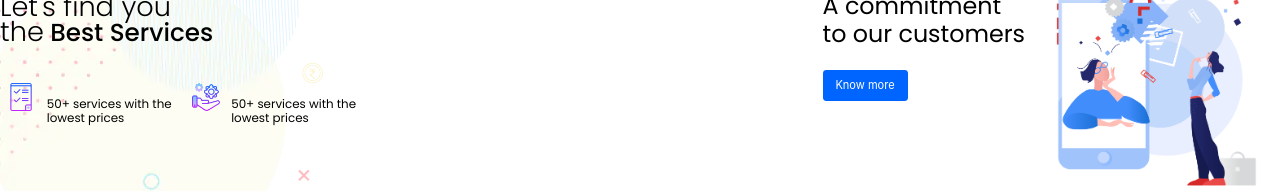
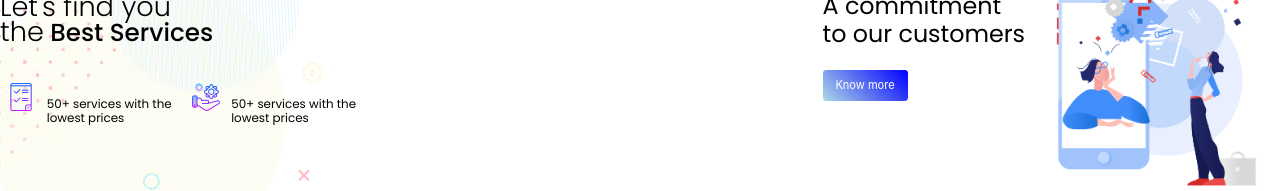
Before and after one commit to domster4444/abian_company, a React (Create React App) app: page / in a window 1280 px wide. Shown: the part 151-342 px from the top of the page. Built offline with nearby package versions, Linux system fonts and the light colour scheme.

Commit message:
chor(heroSection):improve right section with gradient btn

```diff
--- a/src/scss/1-helpers/_variables.scss
+++ b/src/scss/1-helpers/_variables.scss
@@ -3,6 +3,8 @@
 //****************************
 
 //*Primary
+$primary_lightblue: lightblue; //*color used for toolbar
+$primary_blue: blue; //*color used for toolbar
 $primary_black: rgb(0, 0, 0); //*color used for toolbar
 $primary_white: rgb(255, 255, 255);
 $primary_wheat: rgb(245, 222, 179);
--- a/src/scss/3-basics/_global.scss
+++ b/src/scss/3-basics/_global.scss
@@ -22,7 +22,11 @@
   border: none;
   border-radius: 0.4rem;
   color: $primary_white;
-  background-color: $royal_blue;
+  background: linear-gradient(
+    45deg,
+    $primary_lightblue 0%,
+    $primary_blue 100%
+  ) !important;
   height: 3.6rem;
   width: 10rem;
 }
--- a/src/scss/main.css
+++ b/src/scss/main.css
@@ -1157,7 +1157,7 @@ a {
   border: none;
   border-radius: 0.4rem;
   color: white;
-  background-color: #0065ff;
+  background: linear-gradient(45deg, lightblue 0%, blue 100%) !important;
   height: 3.6rem;
   width: 10rem;
 }
```
Also changed, not shown: src/scss/main.min.css.
